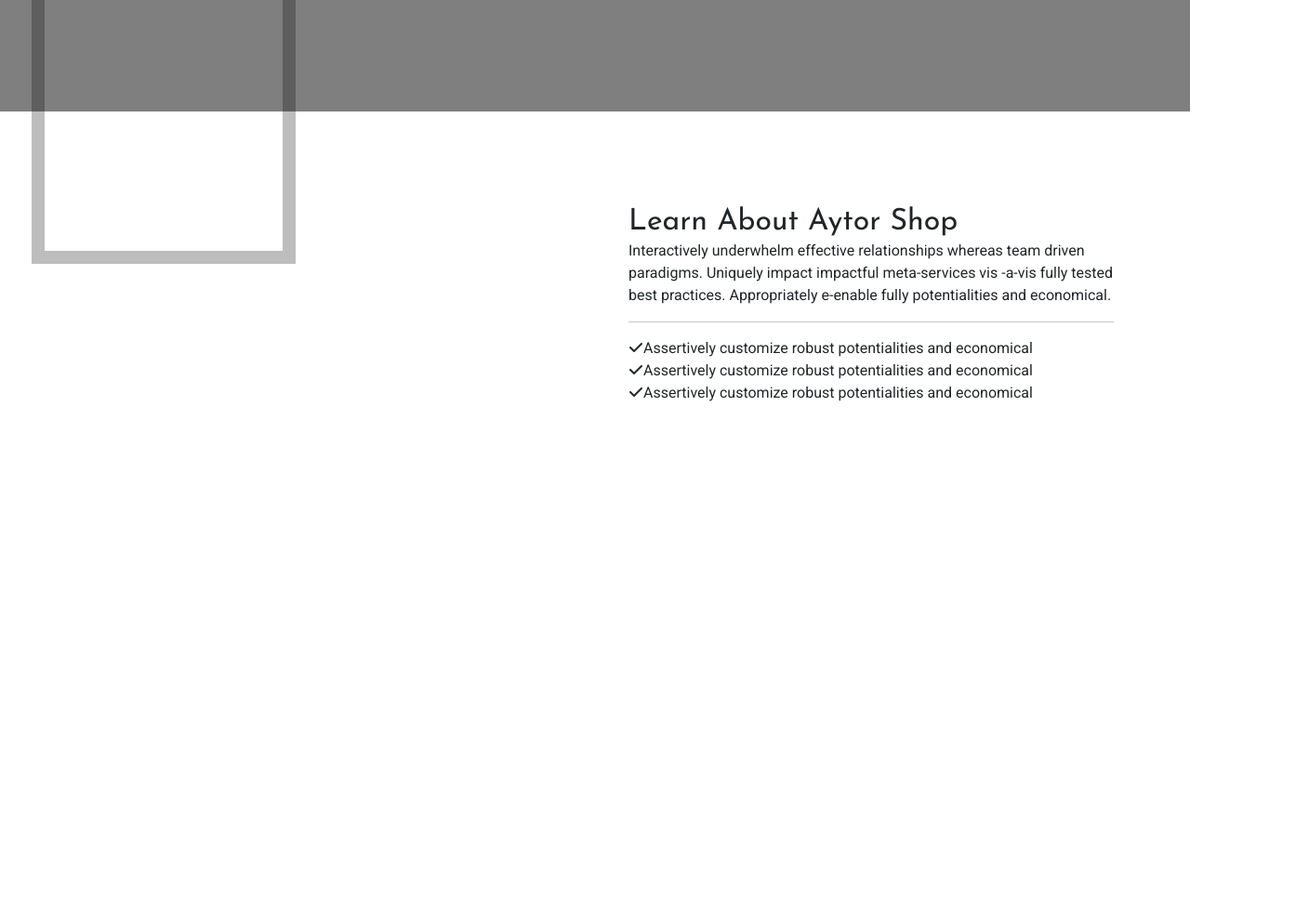
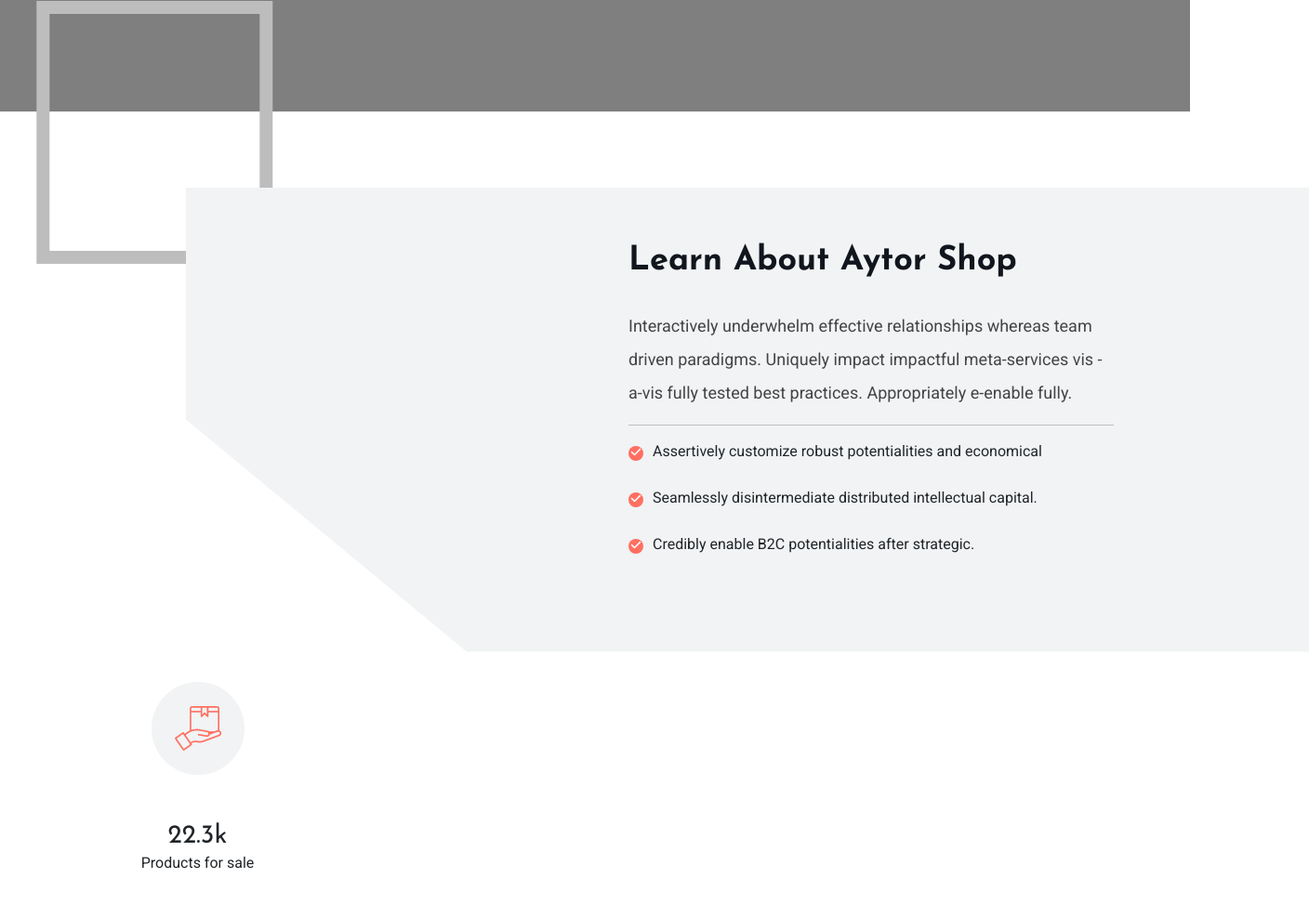
Before and after one commit to rifatul-22/Aytor, a plain HTML site: page about.html in a window 1280 px wide. Shown: the part 429-1402 px from the top of the page at 93% size, 1408 px wide, since content can reach past the window. Before the commit the page ends 964 px from the top, so only its background shows below. Drawn offline with Linux system fonts and the light colour scheme.

Commit message:
v 1.0.4.1

```diff
--- a/about.html
+++ b/about.html
@@ -179,19 +179,37 @@
           <div class="col-lg-6">
              <div class="about_shop_content ps-4">
                  <h2>Learn About Aytor Shop</h2>
-                 <p>Interactively underwhelm effective relationships whereas team driven paradigms. Uniquely impact impactful meta-services vis -a-vis fully tested best practices. Appropriately e-enable fully potentialities and economical.</p>
+                 <p>Interactively underwhelm effective relationships whereas team driven paradigms. Uniquely impact impactful meta-services vis -a-vis fully tested best practices. Appropriately e-enable fully.</p>
                  <hr>
                  <ul>
                   <li><i class="fa-solid fa-check"></i>Assertively customize robust potentialities and economical</li>
-                  <li><i class="fa-solid fa-check"></i>Assertively customize robust potentialities and economical</li>
-                  <li><i class="fa-solid fa-check"></i>Assertively customize robust potentialities and economical</li>
+                  <li><i class="fa-solid fa-check"></i>Seamlessly disintermediate distributed intellectual capital.</li>
+                  <li><i class="fa-solid fa-check"></i>Credibly enable B2C potentialities after strategic.</li>
                  </ul>
              </div>
           </div>
+          <div class="about_shop_shap"></div>
         </div>
       </div>
     </section>
     <!-- About Shop section end  -->
+    <!-- About Counter section start  -->
+    <section id="about_counter">
+       <div class="container">
+        <div class="row">
+          <div class="col-lg-3">
+             <div class="about_counter_img m-auto">
+               <img src="img/about_counter_logo_1.png" alt="">
+             </div>
+             <div class="about_counter_content text-center">
+               <h3>22.3k</h3>
+               <p>Products for sale</p>
+             </div>
+          </div>
+        </div>
+       </div>
+    </section>
+    <!-- About Counter section end  -->
 
     <!-- main jquary link  -->
     <!-- <script src="js/jquery-3.6.1.min.js"></script> -->
--- a/css/style.css
+++ b/css/style.css
@@ -1092,8 +1092,9 @@ body{
 /* about page about banner css end  */
 /* about shop section css start  */
 #about_shop{
-    margin: 100px 0;
+    margin-top: 100px;
     z-index: 2;
+    position: relative;
 }
 #about_shop .about_shop_img_shap{
     position: relative;
@@ -1101,8 +1102,8 @@ body{
 #about_shop .about_shop_img_shap::before{
     content: '';
     position: absolute;
-    width: 284px;
-    height: 313px;
+    width: 254px;
+    height: 283px;
     border: 14px solid #BDBDBD;
     bottom: -40px;
     left: -60px;
@@ -1111,17 +1112,67 @@ body{
 }
 @keyframes movingX {
     0% {
-     /* -webkit-transform:translateX(0); */
      transform:translateX(0)
     }
     50% {
-     /* -webkit-transform:translateX(50px); */
-     transform:translateX(50px)
+     transform:translateX(60px)
     }
     100% {
-     /* -webkit-transform:translateX(0); */
      transform:translateX(0)
     }
    }
+#about_shop .about_shop_content h2{
+    font-size: 36px;
+    font-weight: 700;
+    color: #11161E;
+    margin-top: 40px;
+    margin-bottom: 30px;
+}
+#about_shop .about_shop_content p{
+    font-size: 18px;
+    font-weight: 400;
+    color: #444444;
+    line-height: 2;
+}
+#about_shop .about_shop_content ul li{
+    margin-bottom: 26px;
+}
+#about_shop .about_shop_content ul li i{
+    background: #FF6F61;
+    color: #ffffff;
+    border-radius: 50%;
+    margin-right: 10px;
+    width: 16px;
+    height: 16px;
+    font-size: 12px;
+    text-align: center;
+    line-height: 14px;
+}
+#about_shop .about_shop_shap{
+    width: 1208px;
+    height: 500px;
+    background: #F1F3F4;
+    position: absolute;
+    top: -18px;
+    left: 200px;
+    clip-path: polygon(0 0, 100% 0%, 100% 100%, 25% 100%, 0% 50%);
+    z-index: -1;
+}
 /* about shop section css end  */
+/* about counter section css start  */
+#about_counter{
+    margin: 110px 0;
+}
+#about_counter .about_counter_img{
+    width: 100px;
+    height: 100px;
+    background: #F1F3F4;
+    text-align: center;
+    line-height: 100px;
+    border-radius: 50%;
+}
+#about_counter .about_counter_content h3{
+    margin-top: 50px;
+}
+/* about counter section css end  */
 /* about page css end  */
```
Also changed, not shown: img/about_counter_logo_1.png (added).
